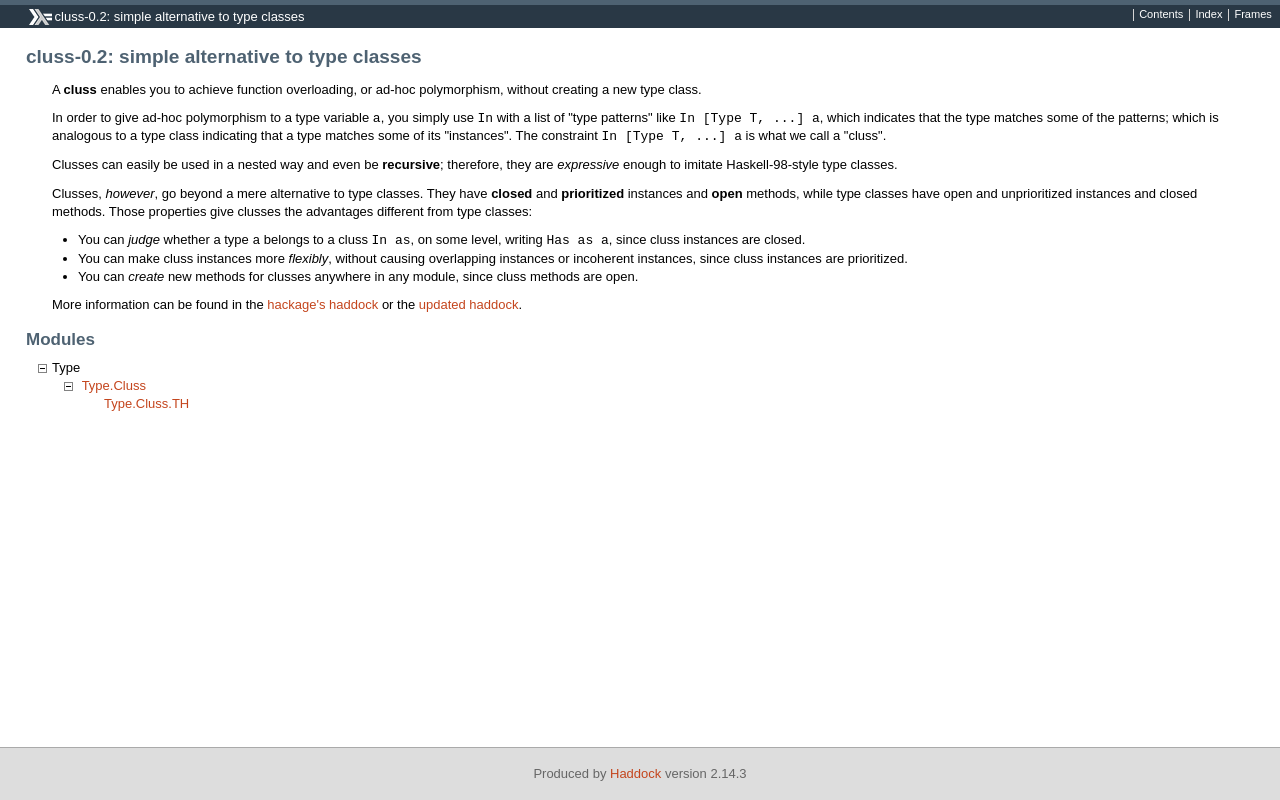
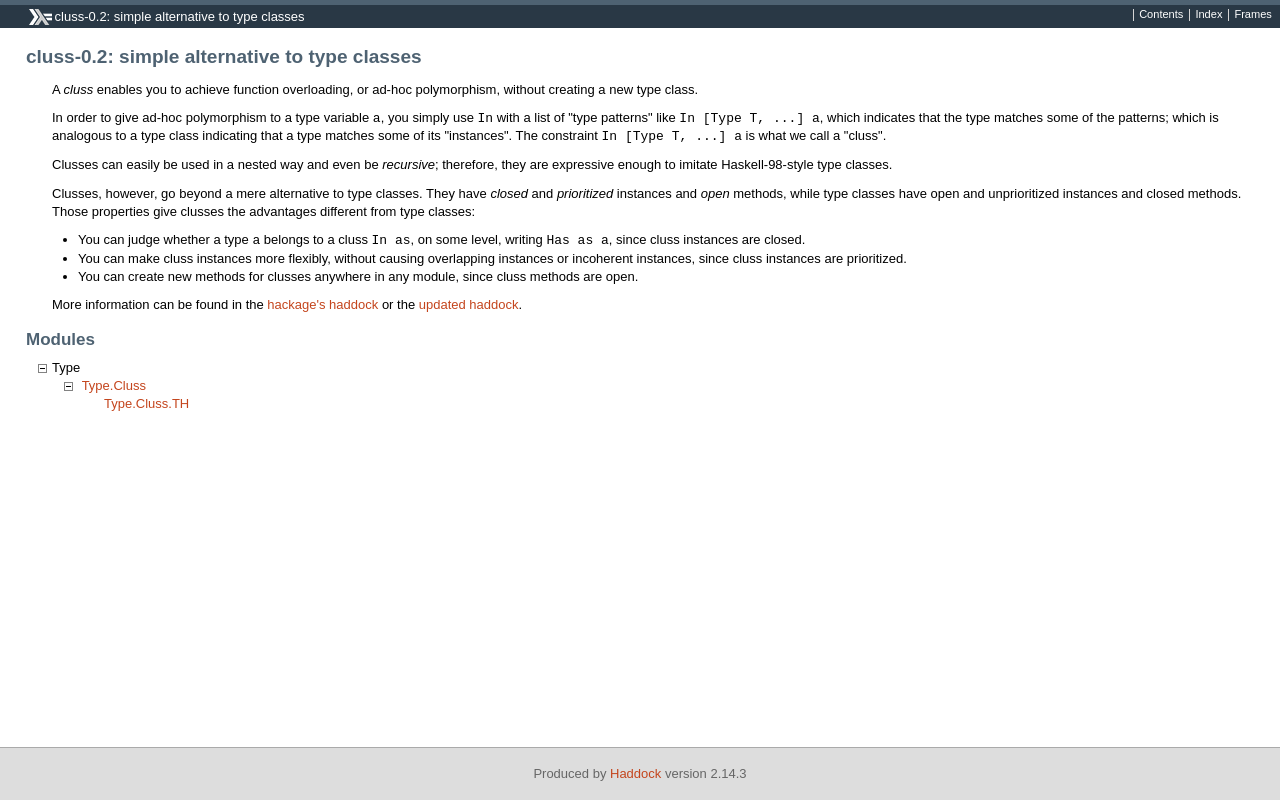
Before and after one commit to shiatsumat/Kinokkory.github.io, a plain HTML site: page cluss/index.html in a window 1280 px wide. Drawn offline with Linux system fonts and the light colour scheme.

Commit message:
added cluss ver.0.2

```diff
--- a/cluss/index.html
+++ b/cluss/index.html
@@ -1,19 +1,19 @@
 <!DOCTYPE html PUBLIC "-//W3C//DTD XHTML 1.0 Transitional//EN" "http://www.w3.org/TR/xhtml1/DTD/xhtml1-transitional.dtd"><html xmlns="http://www.w3.org/1999/xhtml"><head><meta http-equiv="Content-Type" content="text/html; charset=UTF-8" /><title>cluss-0.2: simple alternative to type classes</title><link href="ocean.css" rel="stylesheet" type="text/css" title="Ocean" /><script src="haddock-util.js" type="text/javascript"></script><script type="text/javascript">//<![CDATA[
 window.onload = function () {pageLoad();};
 //]]>
-</script></head><body><div id="package-header"><ul class="links" id="page-menu"><li><a href="index.html">Contents</a></li><li><a href="doc-index.html">Index</a></li></ul><p class="caption">cluss-0.2: simple alternative to type classes</p></div><div id="content"><div id="description"><h1>cluss-0.2: simple alternative to type classes</h1><div class="doc"><p>A <strong>cluss</strong> enables you to achieve function overloading, or ad-hoc polymorphism,
+</script></head><body><div id="package-header"><ul class="links" id="page-menu"><li><a href="index.html">Contents</a></li><li><a href="doc-index.html">Index</a></li></ul><p class="caption">cluss-0.2: simple alternative to type classes</p></div><div id="content"><div id="description"><h1>cluss-0.2: simple alternative to type classes</h1><div class="doc"><p>A <em>cluss</em> enables you to achieve function overloading, or ad-hoc polymorphism,
 without creating a new type class.</p><p>In order to give ad-hoc polymorphism to a type variable <code>a</code>,
 you simply use <code><code>In</code></code> with a list of &quot;type patterns&quot; like <code>In [Type T, ...] a</code>,
 which indicates that the type matches some of the patterns;
 which is analogous to a type class indicating that a type matches some of its &quot;instances&quot;.
 The constraint <code>In [Type T, ...] a</code> is what we call a &quot;cluss&quot;.</p><p>Clusses can easily be used in a nested way
-and even be <strong>recursive</strong>;
-therefore, they are <em>expressive</em> enough to imitate Haskell-98-style type classes.</p><p>Clusses, <em>however</em>, go beyond a mere alternative to type classes.
-They have <strong>closed</strong> and <strong>prioritized</strong> instances and <strong>open</strong> methods,
+and even be <em>recursive</em>;
+therefore, they are expressive enough to imitate Haskell-98-style type classes.</p><p>Clusses, however, go beyond a mere alternative to type classes.
+They have <em>closed</em> and <em>prioritized</em> instances and <em>open</em> methods,
 while type classes have open and unprioritized instances and closed methods.
-Those properties give clusses the advantages different from type classes:</p><ul><li>You can <em>judge</em> whether a type <code>a</code> belongs to a cluss <code><code>In</code> as</code>,
+Those properties give clusses the advantages different from type classes:</p><ul><li>You can judge whether a type <code>a</code> belongs to a cluss <code><code>In</code> as</code>,
 on some level, writing <code>Has as a</code>,
-since cluss instances are closed.</li><li>You can make cluss instances more <em>flexibly</em>,
+since cluss instances are closed.</li><li>You can make cluss instances more flexibly,
 without causing overlapping instances or incoherent instances,
-since cluss instances are prioritized.</li><li>You can <em>create</em> new methods for clusses anywhere in any module,
+since cluss instances are prioritized.</li><li>You can create new methods for clusses anywhere in any module,
 since cluss methods are open.</li></ul><p>More information can be found in the <a href="http://hackage.haskell.org/package/cluss">hackage's haddock</a> or the <a href="https://github.com/Kinokkory/cluss">updated haddock</a>.</p></div></div><div id="module-list"><p class="caption">Modules</p><ul><li><span id="control.n.1" class="module collapser" onclick="toggleSection('n.1')">Type</span><ul id="section.n.1" class="show"><li><span class="module"><span id="control.n.1.1" class="collapser" onclick="toggleSection('n.1.1')">&nbsp;</span><a href="Type-Cluss.html">Type.Cluss</a></span><ul id="section.n.1.1" class="show"><li><span class="module"><a href="Type-Cluss-TH.html">Type.Cluss.TH</a></span></li></ul></li></ul></li></ul></div></div><div id="footer"><p>Produced by <a href="http://www.haskell.org/haddock/">Haddock</a> version 2.14.3</p></div></body></html>
```
Also changed, not shown: haskellwiki/Introduction.txt (deleted).
